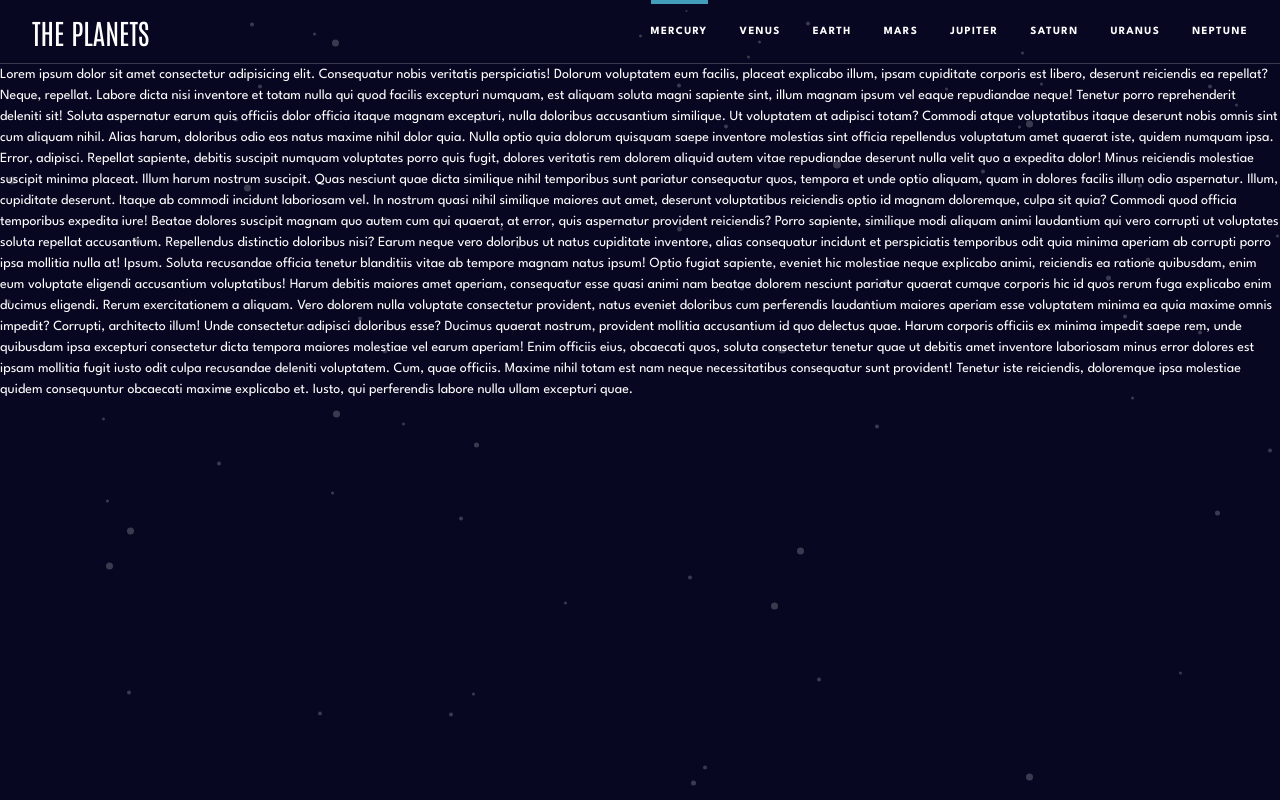
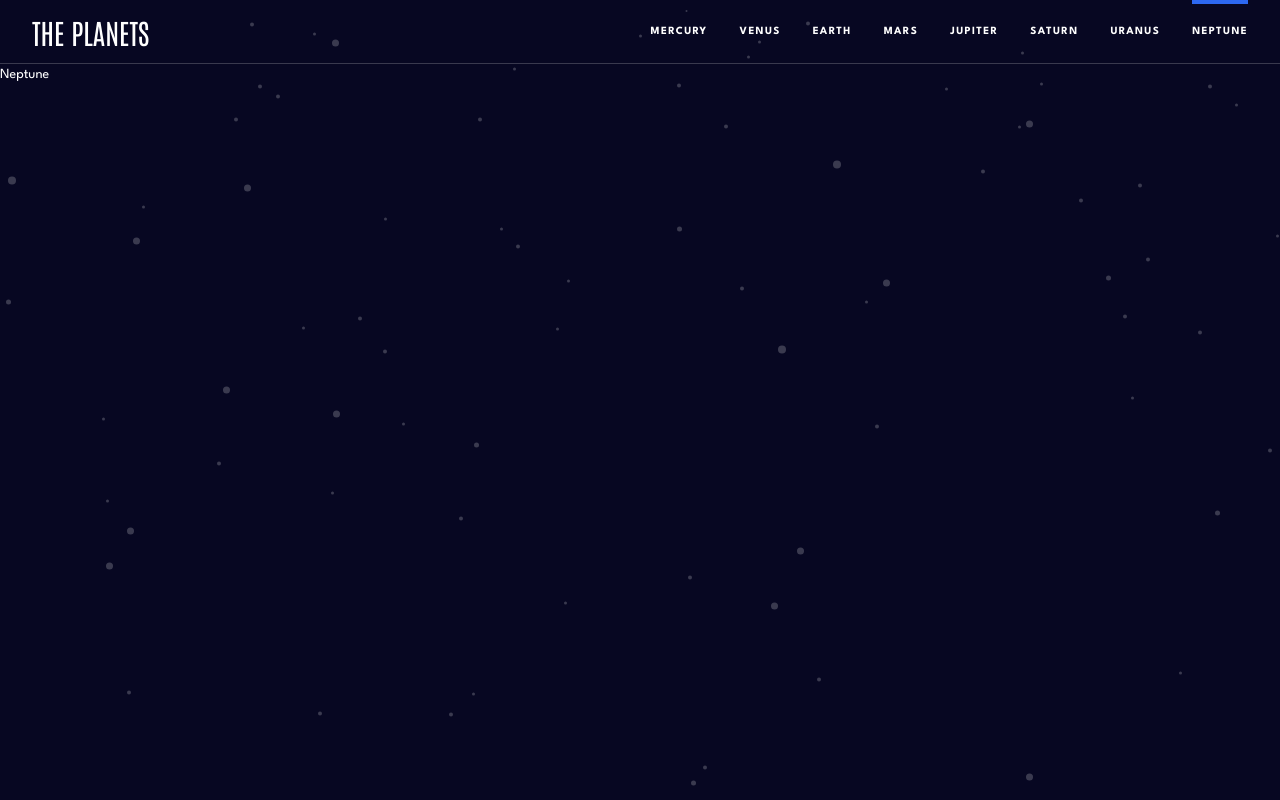
Before and after one commit to mattari97/planets-fact-site, a React (Vite) app: page /Neptune in a window 1280 px wide. Built offline with nearby package versions, Linux system fonts and the light colour scheme.

Commit message:
Add react router v6

```diff
--- a/package.json
+++ b/package.json
@@ -11,7 +11,8 @@
   },
   "dependencies": {
     "react": "^18.2.0",
-    "react-dom": "^18.2.0"
+    "react-dom": "^18.2.0",
+    "react-router-dom": "^6.16.0"
   },
   "devDependencies": {
     "@types/react": "^18.2.15",
--- a/src/App.tsx
+++ /dev/null
@@ -1,45 +0,0 @@
-import styles from './App.module.css';
-import { Navbar } from './components';
-
-function App() {
-  return (
-    <div className={styles.wrapper}>
-      <Navbar />
-      <p>
-        Lorem ipsum dolor sit amet consectetur adipisicing elit. Consequatur nobis veritatis perspiciatis! Dolorum
-        voluptatem eum facilis, placeat explicabo illum, ipsam cupiditate corporis est libero, deserunt reiciendis ea
-        repellat? Neque, repellat. Labore dicta nisi inventore et totam nulla qui quod facilis excepturi numquam, est
-        aliquam soluta magni sapiente sint, illum magnam ipsum vel eaque repudiandae neque! Tenetur porro reprehenderit
-        deleniti sit! Soluta aspernatur earum quis officiis dolor officia itaque magnam excepturi, nulla doloribus
-        accusantium similique. Ut voluptatem at adipisci totam? Commodi atque voluptatibus itaque deserunt nobis omnis
-        sint cum aliquam nihil. Alias harum, doloribus odio eos natus maxime nihil dolor quia. Nulla optio quia dolorum
-        quisquam saepe inventore molestias sint officia repellendus voluptatum amet quaerat iste, quidem numquam ipsa.
-        Error, adipisci. Repellat sapiente, debitis suscipit numquam voluptates porro quis fugit, dolores veritatis rem
-        dolorem aliquid autem vitae repudiandae deserunt nulla velit quo a expedita dolor! Minus reiciendis molestiae
-        suscipit minima placeat. Illum harum nostrum suscipit. Quas nesciunt quae dicta similique nihil temporibus sunt
-        pariatur consequatur quos, tempora et unde optio aliquam, quam in dolores facilis illum odio aspernatur. Illum,
-        cupiditate deserunt. Itaque ab commodi incidunt laboriosam vel. In nostrum quasi nihil similique maiores aut
-        amet, deserunt voluptatibus reiciendis optio id magnam doloremque, culpa sit quia? Commodi quod officia
-        temporibus expedita iure! Beatae dolores suscipit magnam quo autem cum qui quaerat, at error, quis aspernatur
-        provident reiciendis? Porro sapiente, similique modi aliquam animi laudantium qui vero corrupti ut voluptates
-        soluta repellat accusantium. Repellendus distinctio doloribus nisi? Earum neque vero doloribus ut natus
-        cupiditate inventore, alias consequatur incidunt et perspiciatis temporibus odit quia minima aperiam ab corrupti
-        porro ipsa mollitia nulla at! Ipsum. Soluta recusandae officia tenetur blanditiis vitae ab tempore magnam natus
-        ipsum! Optio fugiat sapiente, eveniet hic molestiae neque explicabo animi, reiciendis ea ratione quibusdam, enim
-        eum voluptate eligendi accusantium voluptatibus! Harum debitis maiores amet aperiam, consequatur esse quasi
-        animi nam beatae dolorem nesciunt pariatur quaerat cumque corporis hic id quos rerum fuga explicabo enim ducimus
-        eligendi. Rerum exercitationem a aliquam. Vero dolorem nulla voluptate consectetur provident, natus eveniet
-        doloribus cum perferendis laudantium maiores aperiam esse voluptatem minima ea quia maxime omnis impedit?
-        Corrupti, architecto illum! Unde consectetur adipisci doloribus esse? Ducimus quaerat nostrum, provident
-        mollitia accusantium id quo delectus quae. Harum corporis officiis ex minima impedit saepe rem, unde quibusdam
-        ipsa excepturi consectetur dicta tempora maiores molestiae vel earum aperiam! Enim officiis eius, obcaecati
-        quos, soluta consectetur tenetur quae ut debitis amet inventore laboriosam minus error dolores est ipsam
-        mollitia fugit iusto odit culpa recusandae deleniti voluptatem. Cum, quae officiis. Maxime nihil totam est nam
-        neque necessitatibus consequatur sunt provident! Tenetur iste reiciendis, doloremque ipsa molestiae quidem
-        consequuntur obcaecati maxime explicabo et. Iusto, qui perferendis labore nulla ullam excepturi quae.
-      </p>
-    </div>
-  );
-}
-
-export default App;
--- a/src/components/Navbar/Navbar.module.css
+++ b/src/components/Navbar/Navbar.module.css
@@ -146,14 +146,14 @@
         transition: opacity 150ms linear;
       }
 
-      &[data-active='true'] {
+      &[aria-current='page'] {
         cursor: not-allowed;
         div {
           opacity: 1;
         }
       }
 
-      &[data-active='false']:hover {
+      &:hover {
         span {
           opacity: 0.5;
         }
--- a/src/components/Navbar/Navbar.tsx
+++ b/src/components/Navbar/Navbar.tsx
@@ -1,14 +1,14 @@
 import * as React from 'react';
+import { NavLink } from 'react-router-dom';
 
 import styles from './Navbar.module.css';
 import json from '../../data/data.json';
 
-const NAVBAR_ITEMS = json.map((item) => ({ name: item.name, color: item.color }));
+const NAVBAR_ITEMS = json.map((item) => ({ name: item.name, color: item.color, slug: item.slug }));
 
 function Navbar() {
   const [menuOpen, setMenuOpen] = React.useState(false);
   const toggleMenu = () => setMenuOpen((prev) => !prev);
-  const active = NAVBAR_ITEMS[0];
 
   return (
     <header className={styles.wrapper}>
@@ -26,20 +26,17 @@ function Navbar() {
       </button>
       <nav className={styles.nav} aria-expanded={menuOpen}>
         <ul>
-          {NAVBAR_ITEMS.map((item, index) => {
-            const isActive = active.name === item.name;
-            return (
+          {NAVBAR_ITEMS.map((item, index) => (
             <li key={index}>
-                <a data-active={isActive} aria-disabled={isActive} href={isActive ? '' : '#'}>
+              <NavLink role="link" to={`/${item.slug}`}>
                 <div className={styles.bullet} style={{ backgroundColor: `hsl(${item.color})` }} aria-hidden="true" />
                 <span>{item.name}</span>
                 <svg xmlns="http://www.w3.org/2000/svg" viewBox="0 0 6 8" aria-hidden="true">
                   <path fill="none" stroke="currentColor" opacity=".4" d="m1 0 4 4-4 4" />
                 </svg>
-                </a>
+              </NavLink>
             </li>
-            );
-          })}
+          ))}
         </ul>
       </nav>
     </header>
--- a/src/data/data.json
+++ b/src/data/data.json
@@ -1,6 +1,7 @@
 [
   {
     "name": "Mercury",
+    "slug": "mercury",
     "color": "194 48% 49%",
     "overview": {
       "content": "Mercury is the smallest planet in the Solar System and the closest to the Sun. Its orbit around the Sun takes 87.97 Earth days, the shortest of all the Sun's planets. Mercury is one of four terrestrial planets in the Solar System, and is a rocky body like Earth.",
@@ -26,6 +27,7 @@
   },
   {
     "name": "Venus",
+    "slug": "venus",
     "color": "33 82% 61%",
     "overview": {
       "content": "Venus is the second planet from the Sun. It is named after the Roman goddess of love and beauty. As the brightest natural object in Earth's night sky after the Moon, Venus can cast shadows and can be, on rare occasions, visible to the naked eye in broad daylight.",
@@ -51,6 +53,7 @@
   },
   {
     "name": "Earth",
+    "slug": "earth",
     "color": "263 67% 51%",
     "overview": {
       "content": "Third planet from the Sun and the only known planet to harbor life. About 29.2% of Earth's surface is land with remaining 70.8% is covered with water. Earth's distance from the Sun, physical properties and geological history have allowed life to evolve and thrive.",
@@ -76,6 +79,7 @@
   },
   {
     "name": "Mars",
+    "slug": "mars",
     "color": "10 63% 51%",
     "overview": {
       "content": "Mars is the fourth planet from the Sun and the second-smallest planet in the Solar System, being larger than only Mercury. In English, Mars carries the name of the Roman god of war and is often referred to as the \"Red Planet\".",
@@ -101,6 +105,7 @@
   },
   {
     "name": "Jupiter",
+    "slug": "jupiter",
     "color": "2 68% 53%",
     "overview": {
       "content": "Jupiter is the fifth planet from the Sun and the largest in the Solar System. It is a gas giant with a mass two and a half times that of all the other planets in the Solar System combined, but less than one-thousandth the mass of the Sun.",
@@ -126,6 +131,7 @@
   },
   {
     "name": "Saturn",
+    "slug": "saturn",
     "color": "17 73% 46%",
     "overview": {
       "content": "Saturn is the sixth planet from the Sun and the second-largest in the Solar System, after Jupiter. It is a gas giant with an average radius of about nine and a half times that of Earth. It only has one-eighth the average density of Earth.",
@@ -151,6 +157,7 @@
   },
   {
     "name": "Uranus",
+    "slug": "uranus",
     "color": "169 73% 44%",
     "overview": {
       "content": "Uranus is the seventh planet from the Sun. Its name is a reference to the Greek god of the sky, Uranus according to Greek mythology, was the great-grandfather of Ares. It has the third-largest planetary radius and fourth-largest planetary mass in the Solar System.",
@@ -176,6 +183,7 @@
   },
   {
     "name": "Neptune",
+    "slug": "Neptune",
     "color": "222 87% 56%",
     "overview": {
       "content": "Neptune is the eighth and farthest-known Solar planet from the Sun. In the Solar System, it is the fourth-largest planet by diameter, the third-most-massive planet, and the densest giant planet. It is 17 times the mass of Earth, more massive than its near-twin Uranus.",
--- a/src/main.tsx
+++ b/src/main.tsx
@@ -1,10 +1,20 @@
-import React from 'react'
-import ReactDOM from 'react-dom/client'
-import App from './App.tsx'
-import './index.css'
+import React from 'react';
+import ReactDOM from 'react-dom/client';
+import { createBrowserRouter, RouterProvider } from 'react-router-dom';
+import { Error, Layout, Planet } from './routes';
+import './index.css';
+
+const router = createBrowserRouter([
+  {
+    path: '/',
+    element: <Layout />,
+    errorElement: <Error />,
+    children: [{ path: '/:slug', element: <Planet /> }],
+  },
+]);
 
 ReactDOM.createRoot(document.getElementById('root')!).render(
   <React.StrictMode>
-    <App />
-  </React.StrictMode>,
-)
+    <RouterProvider router={router} />
+  </React.StrictMode>
+);
--- /dev/null
+++ b/src/routes/Layout/Layout.tsx
@@ -0,0 +1,14 @@
+import styles from './Layout.module.css';
+import { Navbar } from '../../components';
+import { Outlet } from 'react-router-dom';
+
+function Layout() {
+  return (
+    <div className={styles.wrapper}>
+      <Navbar />
+      <Outlet />
+    </div>
+  );
+}
+
+export default Layout;
--- /dev/null
+++ b/src/routes/Planet/Planet.tsx
@@ -0,0 +1,24 @@
+import { useParams } from 'react-router-dom';
+import styles from './Planet.module.css';
+import jsonData from '../../data/data.json';
+
+function getPlanetData(slug: string | undefined) {
+  if (!slug) return jsonData[0];
+  for (let i = 0; i < jsonData.length; i++) {
+    const data = jsonData[i];
+    if (data.slug === slug) return data;
+  }
+  throw new Error('Unknown slug');
+}
+
+function Planet() {
+  const { slug } = useParams();
+  const data = getPlanetData(slug);
+  return (
+    <div className={styles.wrapper}>
+      <h1>{data.name}</h1>
+    </div>
+  );
+}
+
+export default Planet;
--- /dev/null
+++ b/src/routes/index.ts
@@ -0,0 +1,3 @@
+export { default as Error } from './Error/Error';
+export { default as Layout } from './Layout/Layout';
+export { default as Planet } from './Planet/Planet';
```
Also changed, not shown: src/types.ts (added, +26 -0 lines), src/routes/Layout/Layout.module.css (added), src/routes/Planet/Planet.module.css (added), 1 other file (tests, documents, lock files or other folders). Lines whose indentation alone changed are shown as unchanged.
